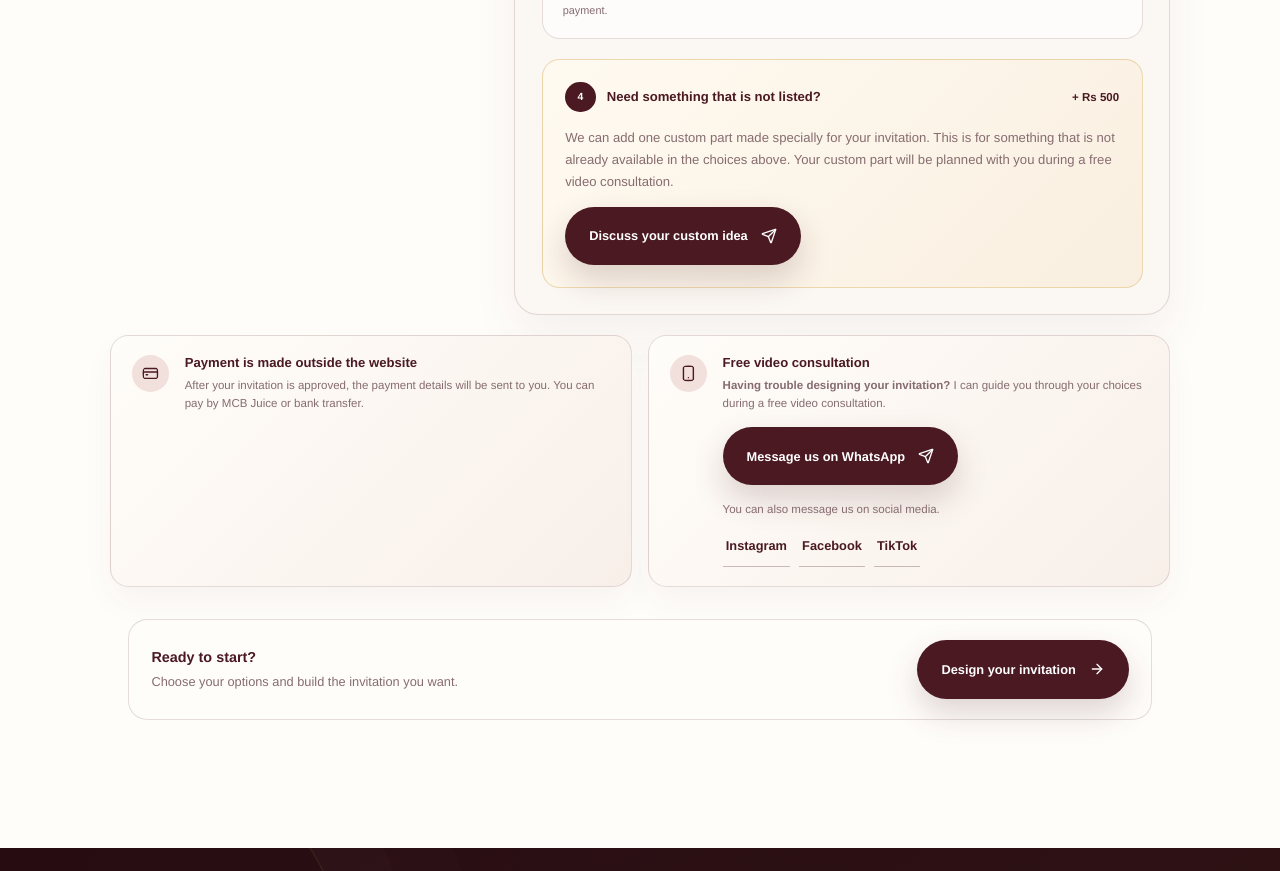
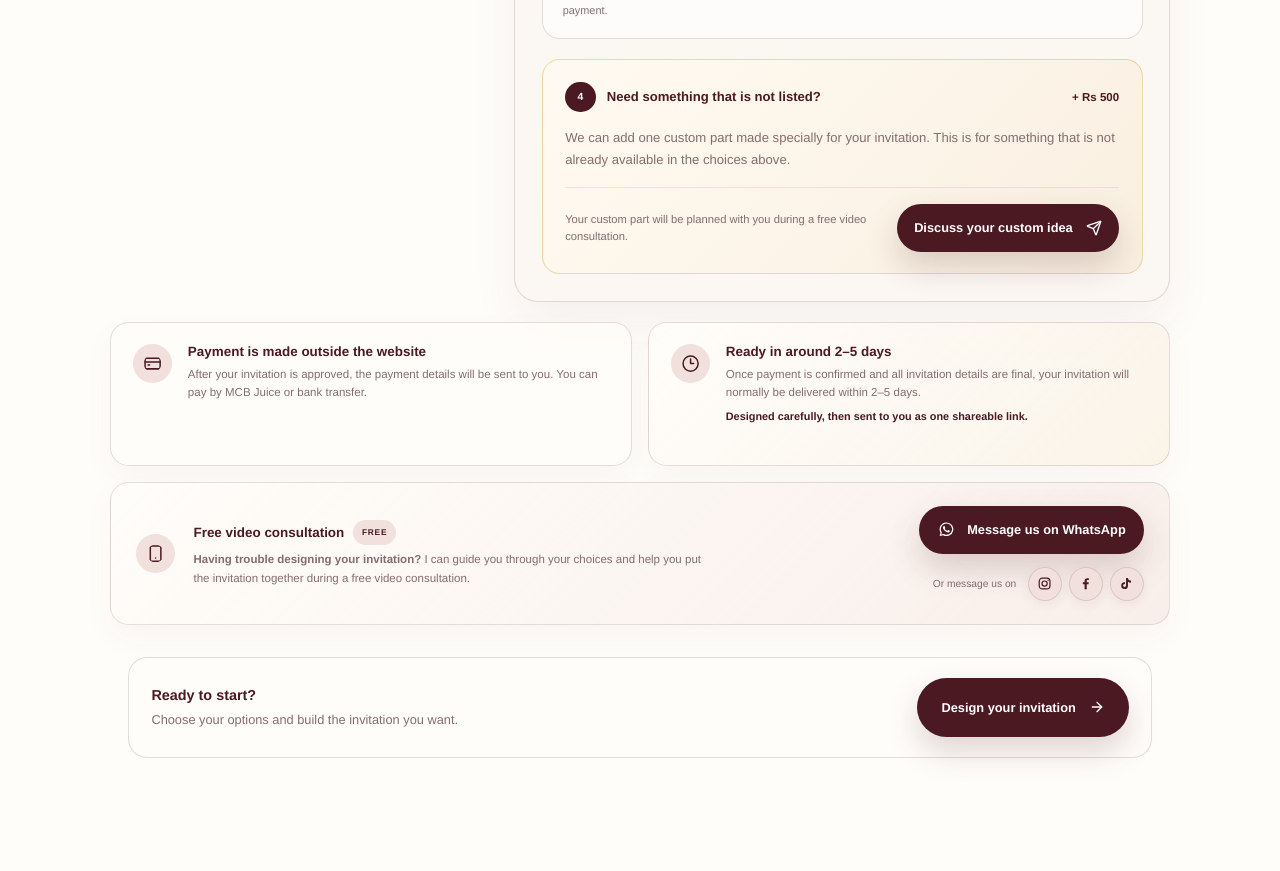
Before and after one commit to Ir-faan/Event-Invitation, a Next.js app: page / in a window 1280 px wide. Shown: the part 7180-8051 px from the top of the page. Built offline with nearby package versions, Linux system fonts and the light colour scheme.

Commit message:
Polish consultation contact and add delivery timing

```diff
--- a/components/landing-experience.tsx
+++ b/components/landing-experience.tsx
@@ -401,7 +401,9 @@ export function LandingExperience() {
                 <div><span>4</span><strong>Need something that is not listed?</strong></div>
                 <b>+ Rs 500</b>
               </div>
-              <p>We can add one custom part made specially for your invitation. This is for something that is not already available in the choices above. Your custom part will be planned with you during a free video consultation.</p>
+              <p>We can add one custom part made specially for your invitation. This is for something that is not already available in the choices above.</p>
+              <div className="custom-part-consultation">
+                <span>Your custom part will be planned with you during a free video consultation.</span>
                 <a
                   className="button button-wine"
                   href={customPartWhatsAppLink}
@@ -409,64 +411,59 @@ export function LandingExperience() {
                   onClick={(event) => !whatsappNumber && event.preventDefault()}
                   target={whatsappNumber ? "_blank" : undefined}
                   rel={whatsappNumber ? "noreferrer" : undefined}
-                style={{ marginTop: ".9rem" }}
                 >
                   Discuss your custom idea <Send aria-hidden="true" />
                 </a>
+              </div>
             </div>
           </article>
         </div>
 
         <div className="pricing-service-notes reveal">
-          <article>
+          <article className="service-note-card payment-note">
             <CreditCard aria-hidden="true" />
             <div>
               <strong>Payment is made outside the website</strong>
               <p>After your invitation is approved, the payment details will be sent to you. You can pay by MCB Juice or bank transfer.</p>
             </div>
           </article>
-          <article>
+
+          <article className="service-note-card delivery-note">
+            <Clock3 aria-hidden="true" />
+            <div>
+              <strong>Ready in around 2–5 days</strong>
+              <p>Once payment is confirmed and all invitation details are final, your invitation will normally be delivered within 2–5 days.</p>
+              <span className="delivery-time">Designed carefully, then sent to you as one shareable link.</span>
+            </div>
+          </article>
+
+          <article className="service-note-card consultation-note">
             <Smartphone aria-hidden="true" />
-            <div>
+            <div className="consultation-copy">
+              <div className="consultation-title-row">
                 <strong>Free video consultation</strong>
-              <p><b>Having trouble designing your invitation?</b> I can guide you through your choices during a free video consultation.</p>
+                <span className="free-consultation-badge">Free</span>
+              </div>
+              <p><b>Having trouble designing your invitation?</b> I can guide you through your choices and help you put the invitation together during a free video consultation.</p>
+            </div>
+            <div className="consultation-actions">
               <a
-                className="button button-wine"
+                className="button button-wine whatsapp-button"
                 href={consultationWhatsAppLink}
                 aria-disabled={!whatsappNumber}
                 onClick={(event) => !whatsappNumber && event.preventDefault()}
                 target={whatsappNumber ? "_blank" : undefined}
                 rel={whatsappNumber ? "noreferrer" : undefined}
-                style={{ marginTop: ".9rem" }}
               >
-                Message us on WhatsApp <Send aria-hidden="true" />
+                <WhatsAppLogo /> Message us on WhatsApp
               </a>
-              <p style={{ marginTop: ".9rem", marginBottom: ".45rem" }}>You can also message us on social media.</p>
-              <div style={{ display: "flex", flexWrap: "wrap", gap: ".55rem" }}>
-                <a
-                  className="text-link"
-                  href={socialLinks.instagram || "#"}
-                  aria-disabled={!socialLinks.instagram}
-                  onClick={(event) => !socialLinks.instagram && event.preventDefault()}
-                  target={socialLinks.instagram ? "_blank" : undefined}
-                  rel={socialLinks.instagram ? "noreferrer" : undefined}
-                >Instagram</a>
-                <a
-                  className="text-link"
-                  href={socialLinks.facebook || "#"}
-                  aria-disabled={!socialLinks.facebook}
-                  onClick={(event) => !socialLinks.facebook && event.preventDefault()}
-                  target={socialLinks.facebook ? "_blank" : undefined}
-                  rel={socialLinks.facebook ? "noreferrer" : undefined}
-                >Facebook</a>
-                <a
-                  className="text-link"
-                  href={socialLinks.tiktok || "#"}
-                  aria-disabled={!socialLinks.tiktok}
-                  onClick={(event) => !socialLinks.tiktok && event.preventDefault()}
-                  target={socialLinks.tiktok ? "_blank" : undefined}
-                  rel={socialLinks.tiktok ? "noreferrer" : undefined}
-                >TikTok</a>
+              <div className="consultation-social-row">
+                <span>Or message us on</span>
+                <div className="consultation-socials" aria-label="Contact Paperless Invites on social media">
+                  <SocialIconLink href={socialLinks.instagram} label="Instagram"><InstagramLogo /></SocialIconLink>
+                  <SocialIconLink href={socialLinks.facebook} label="Facebook"><FacebookLogo /></SocialIconLink>
+                  <SocialIconLink href={socialLinks.tiktok} label="TikTok"><TikTokLogo /></SocialIconLink>
+                </div>
               </div>
             </div>
           </article>
@@ -531,6 +528,14 @@ function SocialIconLink({ href, label, children }: { href: string; label: string
   );
 }
 
+function WhatsAppLogo() {
+  return (
+    <svg className="whatsapp-icon" viewBox="0 0 24 24" aria-hidden="true">
+      <path d="M12.03 2a9.73 9.73 0 0 0-8.39 14.65L2.3 21.55l5.02-1.32A9.75 9.75 0 1 0 12.03 2Zm0 17.72a8 8 0 0 1-4.08-1.12l-.29-.17-2.98.78.8-2.91-.19-.3a8.01 8.01 0 1 1 6.74 3.72Zm4.38-5.98c-.24-.12-1.42-.7-1.64-.78-.22-.08-.38-.12-.54.12-.16.24-.62.78-.76.94-.14.16-.28.18-.52.06-.24-.12-1.01-.37-1.93-1.19-.71-.63-1.19-1.42-1.33-1.66-.14-.24-.02-.37.1-.49.11-.11.24-.28.36-.42.12-.14.16-.24.24-.4.08-.16.04-.3-.02-.42-.06-.12-.54-1.3-.74-1.78-.19-.47-.39-.4-.54-.41h-.46c-.16 0-.42.06-.64.3-.22.24-.84.82-.84 2s.86 2.32.98 2.48c.12.16 1.69 2.58 4.09 3.62.57.25 1.02.39 1.37.5.58.18 1.1.16 1.51.1.46-.07 1.42-.58 1.62-1.14.2-.56.2-1.04.14-1.14-.06-.1-.22-.16-.46-.28Z" />
+    </svg>
+  );
+}
+
 function FacebookLogo() {
   return (
     <svg className="brand-icon brand-facebook" viewBox="0 0 24 24" aria-hidden="true">
```
Lines whose indentation alone changed are shown as unchanged.
